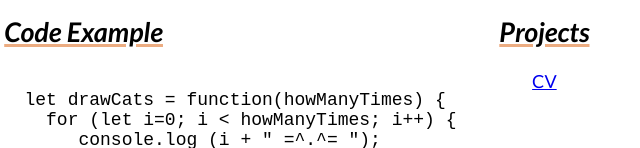
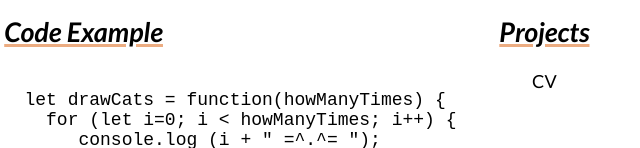
Before and after one commit to meln-galya/rsschool-cv, a plain HTML site: page index.html in a window 1280 px wide. Shown: the part 652-800 px from the top of the page, 326-966 px from the left. Drawn offline with Linux system fonts and the light colour scheme.

Commit message:
refactor:change CV link

```diff
--- a/index.html
+++ b/index.html
@@ -76,7 +76,7 @@
 
         <section class="section" id="projects">
           <h2 class="section-title">Projects</h2>
-          <a href="#">CV</a>
+          <a href="https://meln-galya.github.io/rsschool-cv/" class="project-link">CV</a>
         </section>
 
         <section class="section" id="education">
--- a/style.css
+++ b/style.css
@@ -92,6 +92,16 @@ li {
    }
  }
 
+.project-link {
+   text-decoration: none;
+   color: #000000;
+   transition: 0.3s;
+}
+
+.project-link:hover {
+   font-size: 22px;
+}
+
 .eng-desc {
    margin-bottom: 0;
  }
```
